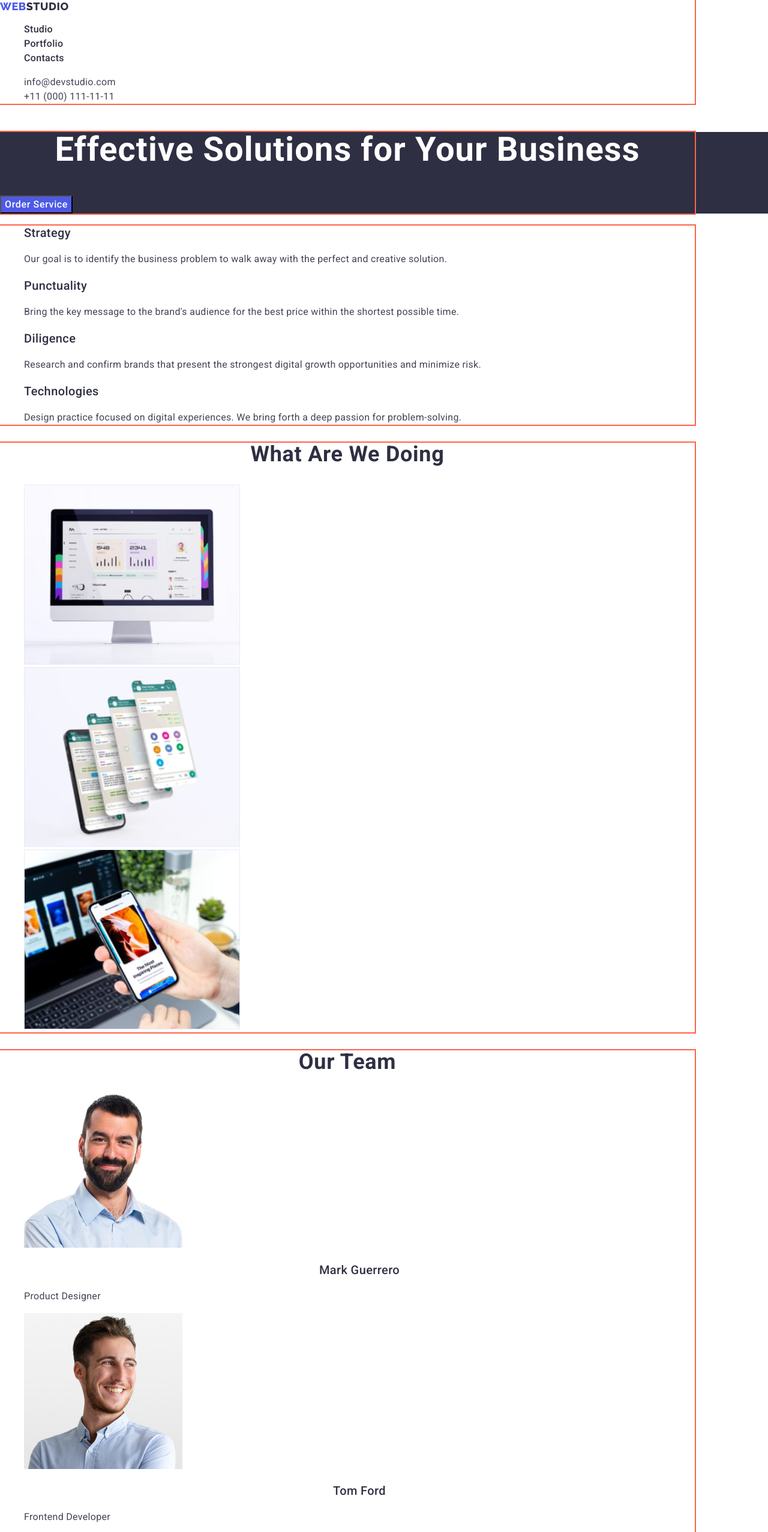
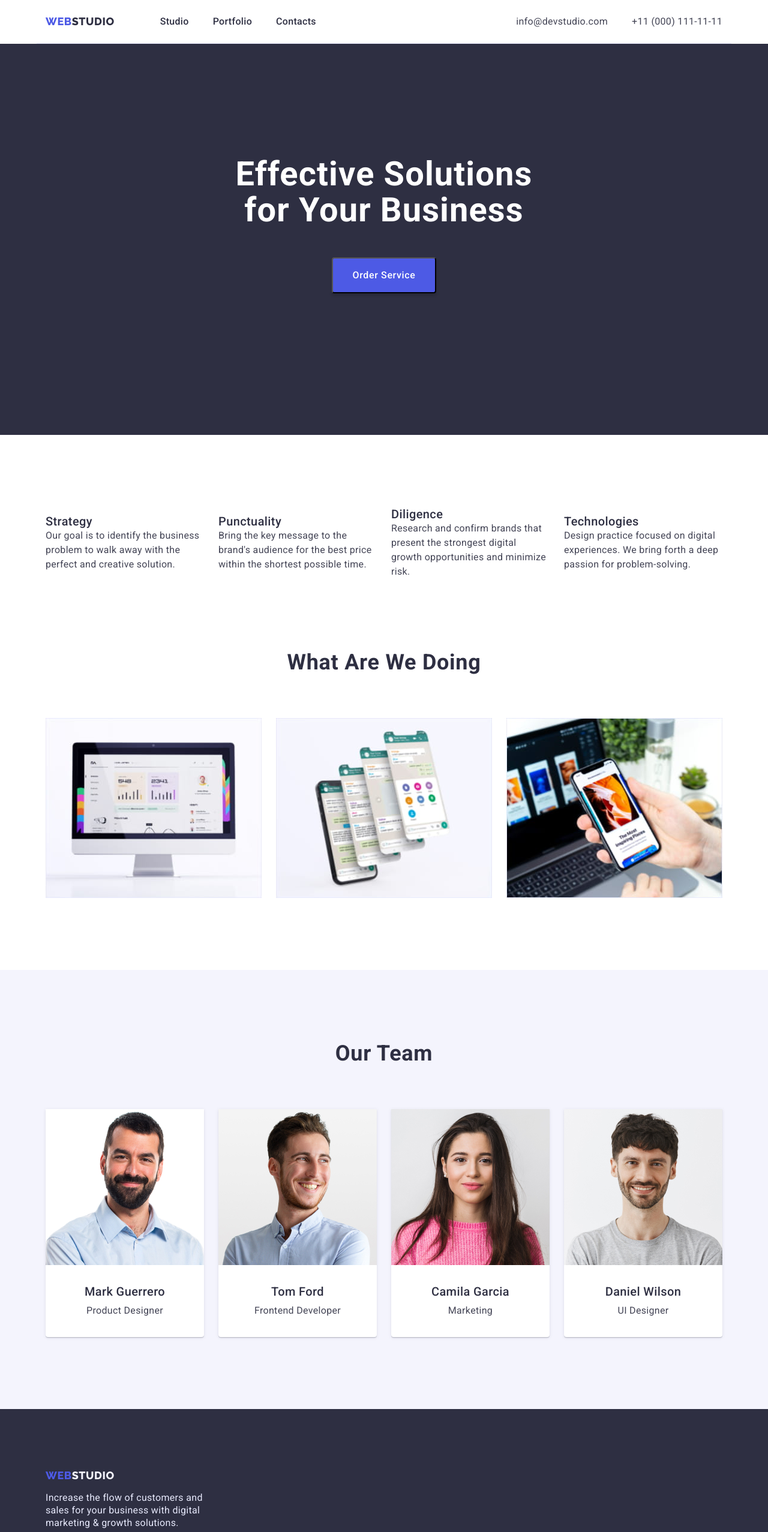
Before and after one commit to Andrii1308/goit-markup-hw-03, a plain HTML site: page index.html in a window 1280 px wide. Shown: the top 2554 px of the page at 60% size. Drawn offline with nearby package versions, Linux system fonts and the light colour scheme.

Commit message:
finished

```diff
--- a/css/styles.css
+++ b/css/styles.css
@@ -18,11 +18,48 @@
     --order-service-button-color: #4D5AE5;
 }
 
+p,
+h1,
+h2,
+h3,
+h4,
+h5,
+h6 {
+    margin: 0;
+}
+
+ul {
+    padding-left: 0;
+    margin: 0;
+}
+
+img {
+    display: block;
+    max-width: 100%;
+    height: auto;
+}
+
 body {
     font-family: Roboto, sans-serif;
     color: var(--primary-text-color);
 
 }
+
+.container {
+    display: block;
+    width: 1158px;
+    padding-left: 15px;
+    padding-right: 15px;
+    /* outline: 2px solid tomato; */
+    margin: 0 auto;
+    align-items: center;
+}
+
+.section {
+    padding-top: 120px;
+    padding-bottom: 120px;
+}
+
 /* Логотип */
 .logo {
     font-family: Raleway, sans-serif;
@@ -64,6 +101,31 @@ body {
     color: var(--header-hover-color)
 }
 
+.header-box {
+    box-sizing: border-box;
+    background: #FFFFFF;
+    border-bottom: 1px solid #E7E9FC;
+    display: flex;
+    justify-content: space-between;
+    padding-top: 24px;
+    padding-bottom: 24px;
+}
+
+.nav-box {
+    display: flex;
+    align-items: center;
+}
+
+.nav-box-list {
+    display: flex;
+    flex-direction: row;
+    align-items: center;
+    padding: 0px;
+    gap: 40px;
+    margin-left: 76px;
+}
+
+
 /* Контакти */
 
 .address {
@@ -84,10 +146,32 @@ body {
     color: var(--header-hover-color)
 }
 
+.address-box {
+    display: flex;
+}
+
+.address-box-list {
+    display: flex;
+    gap: 40px;
+}
+
 /* Hero section */
 
 .hero-section {
     background-color: var(--first-bg-color);
+
+}
+
+.hero-container {
+    padding-top: 188px;
+    padding-bottom: 188px;
+    margin-left: auto;
+    margin-right: auto;
+}
+
+.hero-heading-box {
+    max-width: 496px;
+    margin: 0 auto;
 }
 
 .hero-heading {
@@ -107,14 +191,52 @@ body {
     font-weight: 500;
     font-size: 16px;
     line-height: 24px;
-    display: flex;
-    align-items: center;
     letter-spacing: 0.04em;
     background-color: var(--order-service-button-color);
     cursor: pointer;
 }
 
+.hero-button-box {
+    display: flex;
+    flex-direction: row;
+    align-items: flex-start;
+    padding: 16px 32px;
+    gap: 10px;
+    box-shadow: 0px 4px 4px rgba(0, 0, 0, 0.15);
+    border-radius: 4px;
+    margin: 48px auto;
+}
+
 /* Features */
+
+.visually-hidden {
+    position: absolute;
+    width: 1px;
+    height: 1px;
+    margin: -1px;
+    border: 0;
+    padding: 0;
+    white-space: nowrap;
+    clip-path: inset(100%);
+    clip: rect(0 0 0 0);
+    overflow: hidden;
+}
+
+.features-box {
+    display: flex;
+    background-color: #fff;
+}
+
+.features-list-box {
+    display: flex;
+    align-items: center;
+    gap: 24px;
+
+}
+
+.features-list-item {
+    flex-basis: calc((100% - 72px) / 4);
+}
 
 .features-list-item-heading {
     color: var(--first-text-color);
@@ -136,6 +258,16 @@ body {
 
 /* Що ми робимо */
 
+.products-box {
+    padding-top: 0;
+}
+
+.products-list-box {
+    display: flex;
+    align-items: center;
+    gap: 24px;
+}
+
 .products-heading {
     color: var(--first-text-color);
     font-style: normal;
@@ -145,9 +277,34 @@ body {
     text-align: center;
     letter-spacing: 0.02em;
     text-transform: capitalize;
+    margin-bottom: 72px;
+
 }
 
 /* Наша команда */
+
+.team-section {
+    background-color: #F4F4FD;
+}
+
+.team-list-box {
+    display: flex;
+    align-items: center;
+    gap: 24px;
+}
+
+.team-list-item-box {
+    display: flex;
+    flex-direction: column;
+    justify-content: center;
+    align-items: center;
+    padding: 0px 0px 32px;
+    background: #FFFFFF;
+    box-shadow: 0px 1px 6px rgba(46, 47, 66, 0.08),
+                0px 1px 1px rgba(46, 47, 66, 0.16),
+                0px 2px 1px rgba(46, 47, 66, 0.08);
+    border-radius: 0px 0px 4px 4px;
+}
 
 .team-heading {
     color: var(--first-text-color);
@@ -158,6 +315,7 @@ body {
     text-align: center;
     letter-spacing: 0.02em;
     text-transform: capitalize;
+    margin-bottom: 72px;
 }
 
 .team-list-item-heading {
@@ -168,6 +326,8 @@ body {
     text-align: center;
     letter-spacing: 0.02em;
     color: var(--first-text-color);
+    margin-top: 32px;
+    margin-bottom: 8px;
 }
 
 .team-list-item-description {
@@ -176,6 +336,7 @@ body {
     font-weight: 400;
     font-size: 16px;
     line-height: 1.5;
+    text-align: center;
     letter-spacing: 0.02em;
 }
 
@@ -183,6 +344,14 @@ body {
 
 .footer {
     background-color: var(--first-bg-color);
+
+}
+
+.footer-box {
+    padding-top: 100px;
+    padding-bottom: 100px;
+    margin-left: auto;
+    margin-right: auto;
 }
 
 .footer-description {
@@ -192,8 +361,9 @@ body {
     font-size: 16px;
     line-height: 1.33;
     letter-spacing: 0.02em;
+    max-width: 264px;
+    margin-top: 16px;
 }
-
 
 .logo-part-footer {
     color: #f4f4fd;
@@ -201,6 +371,8 @@ body {
 
 /* Сторінка Портфоліо */
 /* Фільтр */
+
+
 
 .filter-button {
     color: var(--order-service-button-color);
@@ -217,6 +389,9 @@ body {
     border: 1px solid #E7E9FC;
     border-radius: 4px;
     cursor: pointer;
+    flex-direction: row;
+    justify-content: center;
+    padding: 12px 24px;
 }
 
 .filter-button:hover, .filter-button:focus {
@@ -224,8 +399,30 @@ body {
     background-color: var(--header-hover-color);
 }
 
-.filter-list {
-    list-style: none;
+.buttons-box {
+    display: flex;
+    flex-direction: row;
+    justify-content: center;
+    align-items: center;
+    gap: 24px;
+    margin-bottom: 72px;
+}
+
+.filters-box {
+    display: flex;
+    flex-wrap: wrap;
+    gap: 48px 24px;
+}
+
+.filter-item:is(:hover, :focus) .filter-item {
+    flex-basis: calc((100% - 48px)/3);
+}
+
+.filter-item {
+    box-sizing: border-box;
+    background: #FFFFFF;
+
+    flex-basis: calc((100% - 48px)/3);
 }
 
 .filter-item-heading {
@@ -247,8 +444,13 @@ body {
     letter-spacing: 0.02em;
 }
 
-.container {
-    width: 1158px;
-    outline:2px solid tomato;
-
+.item-text {
+    display: flex;
+    flex-wrap: wrap;
+    flex-direction: column;
+    padding-top: 32px;
+    padding-left: 16px;
+    padding-bottom: 32px;
+    border: 1px solid #E7E9FC;
+    border-top: none;
 }
--- a/index.html
+++ b/index.html
@@ -18,17 +18,17 @@
 </head>
 <body>
     <header>
-        <div class="container">
-            <nav>
+        <div class="container header-box">
+            <nav class="nav-box">
                 <a href="./index.html" class="logo link">Web<span class="logo-part">Studio</span></a>
-                <ul class="list">
+                <ul class="list nav-box-list">
                     <li><a class="list-item link" href="./index.html">Studio</a></li>
                     <li><a class="list-item link" href="./portfolio.html">Portfolio</a></li>
                     <li><a class="list-item link" href="">Contacts</a></li>
                 </ul>
             </nav>
-            <address class="address">
-                <ul class="list">
+            <address class="address address-box">
+                <ul class="list address-box-list">
                     <li><a class="contacts-list-item link" href="mailto:info@devstudio.com">info@devstudio.com</a></li>
                     <li><a class="contacts-list-item link" href="tel:+110001111111">+11 (000) 111-11-11</a></li>
                 </ul>
@@ -37,37 +37,37 @@
     </header>
     <main>
         <section class="hero-section">
-            <div class="container">
-                <h1 class="hero-heading">Effective Solutions for Your Business</h1>
-                <button type="button" class="order-service-button">Order Service</button>
+            <div class="container hero-container">
+                <h1 class="hero-heading hero-heading-box">Effective Solutions for Your Business</h1>
+                <button type="button" class="order-service-button hero-button-box">Order Service</button>
             </div>
         </section>
         <section>
-            <div class="container">
-                <h2 class="hidden-title" hidden>Our features</h2>
-                <ul class="list">
-                    <li>
+            <div class="container features-box section">
+                <h2 class="visually-hidden">Our features</h2>
+                <ul class="list features-list-box">
+                    <li class="features-list-item">
                         <h3 class="features-list-item-heading">Strategy</h3>
                         <p class="features-list-item-description">
                             Our goal is to identify the business
                             problem to walk away with the perfect and creative solution.
                         </p>
                     </li>
-                    <li>
+                    <li class="features-list-item">
                         <h3 class="features-list-item-heading">Punctuality</h3>
                         <p class="features-list-item-description">
                             Bring the key message to the brand's audience for the best
                             price within the shortest possible time.
                         </p>
                     </li>
-                    <li>
+                    <li class="features-list-item">
                         <h3 class="features-list-item-heading">Diligence</h3>
                         <p class="features-list-item-description">
                             Research and confirm brands that present the strongest digital
                             growth opportunities and minimize risk.
                         </p>
                     </li>
-                    <li>
+                    <li class="features-list-item">
                         <h3 class="features-list-item-heading">Technologies</h3>
                         <p class="features-list-item-description">
                             Design practice focused on digital experiences. We bring forth
@@ -78,9 +78,9 @@
             </div>
         </section>
         <section>
-            <div class="container">
+            <div class="container section products-box">
                 <h2 class="products-heading">What are we doing</h2>
-                <ul class="list">
+                <ul class="list products-list-box">
                     <li>
                         <img src="./images/img-1.jpg" alt="for computer" width="360" height="300">
                     </li>
@@ -93,26 +93,26 @@
                 </ul>
             </div>
         </section>
-        <section>
-            <div class="container">
+        <section class="team-section">
+            <div class="container section">
                 <h2 class="team-heading">Our Team</h2>
-                <ul class="list">
-                    <li>
+                <ul class="list team-list-box">
+                    <li class="team-list-item-box">
                         <img src="./images/photo-1.jpg" alt="Mark Guerrero Product Designer" width="264" height="260">
                         <h3 class="team-list-item-heading">Mark Guerrero</h3>
                         <p class="team-list-item-description">Product Designer</p>
                     </li>
-                    <li>
+                    <li class="team-list-item-box">
                         <img src="./images/photo-2.jpg" alt="Tom Ford Frontend Developer" width="264" height="260">
                         <h3 class="team-list-item-heading">Tom Ford</h3>
                         <p class="team-list-item-description">Frontend Developer</p>
                     </li>
-                    <li>
+                    <li class="team-list-item-box">
                         <img src="./images/photo-3.jpg" alt="Camila Garcia Marketing" width="264" height="260">
                         <h3 class="team-list-item-heading">Camila Garcia</h3>
                         <p class="team-list-item-description">Marketing</p>
                     </li>
-                    <li>
+                    <li class="team-list-item-box">
                         <img src="./images/photo-4.jpg" alt="Daniel Wilson UI Designer" width="264" height="260">
                         <h3 class="team-list-item-heading">Daniel Wilson</h3>
                         <p class="team-list-item-description">UI Designer</p>
@@ -122,7 +122,7 @@
         </section>
     </main>
     <footer class="footer">
-        <div class="container">
+        <div class="container footer-box">
             <a href="./index.html" class="logo link">Web<span class="logo-part-footer">Studio</span></a>
             <p class="footer-description">Increase the flow of customers and sales for your business with digital marketing
                 & growth solutions.
```
Also changed, not shown: portfolio.html (+44 -18 lines).
